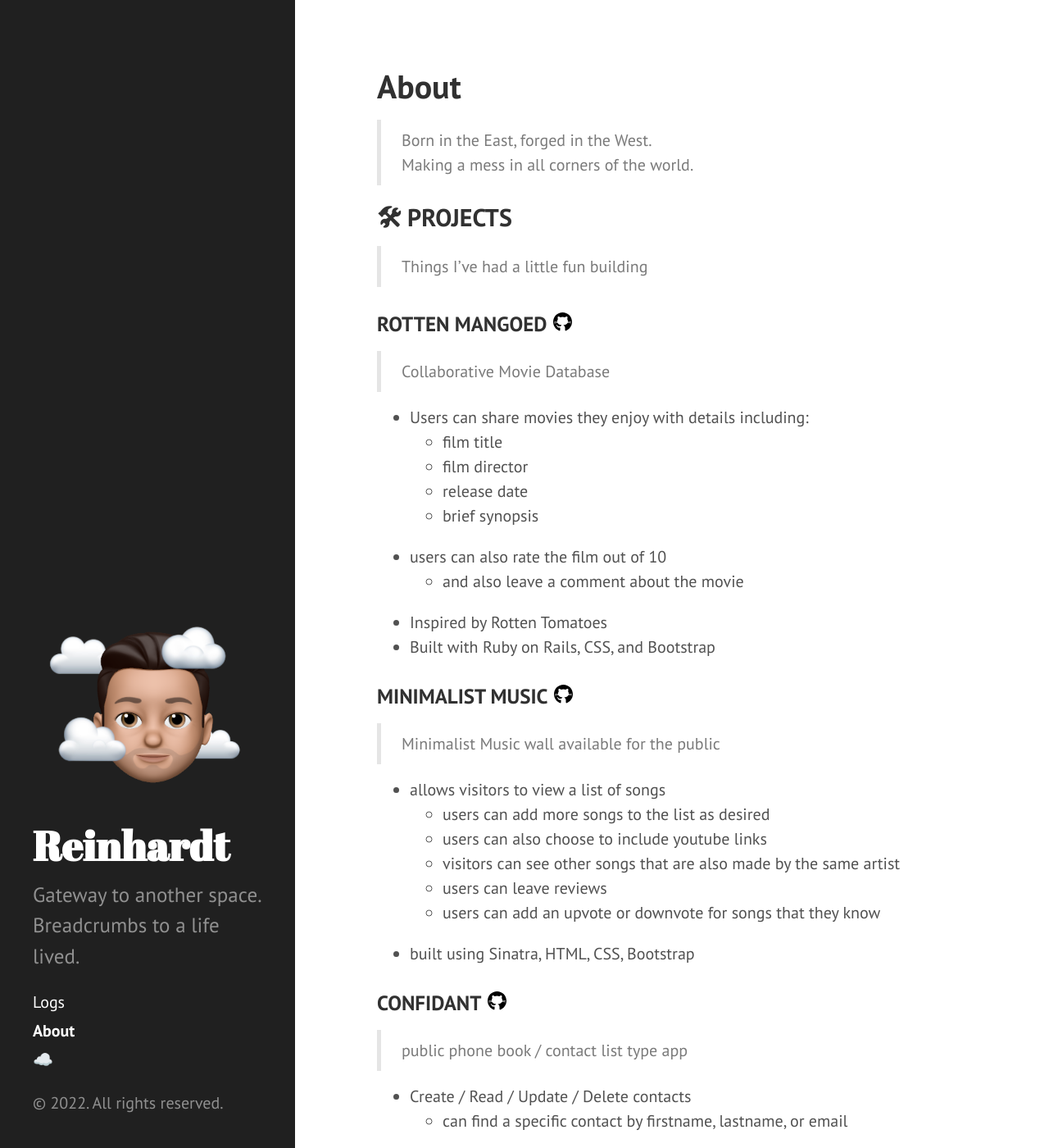
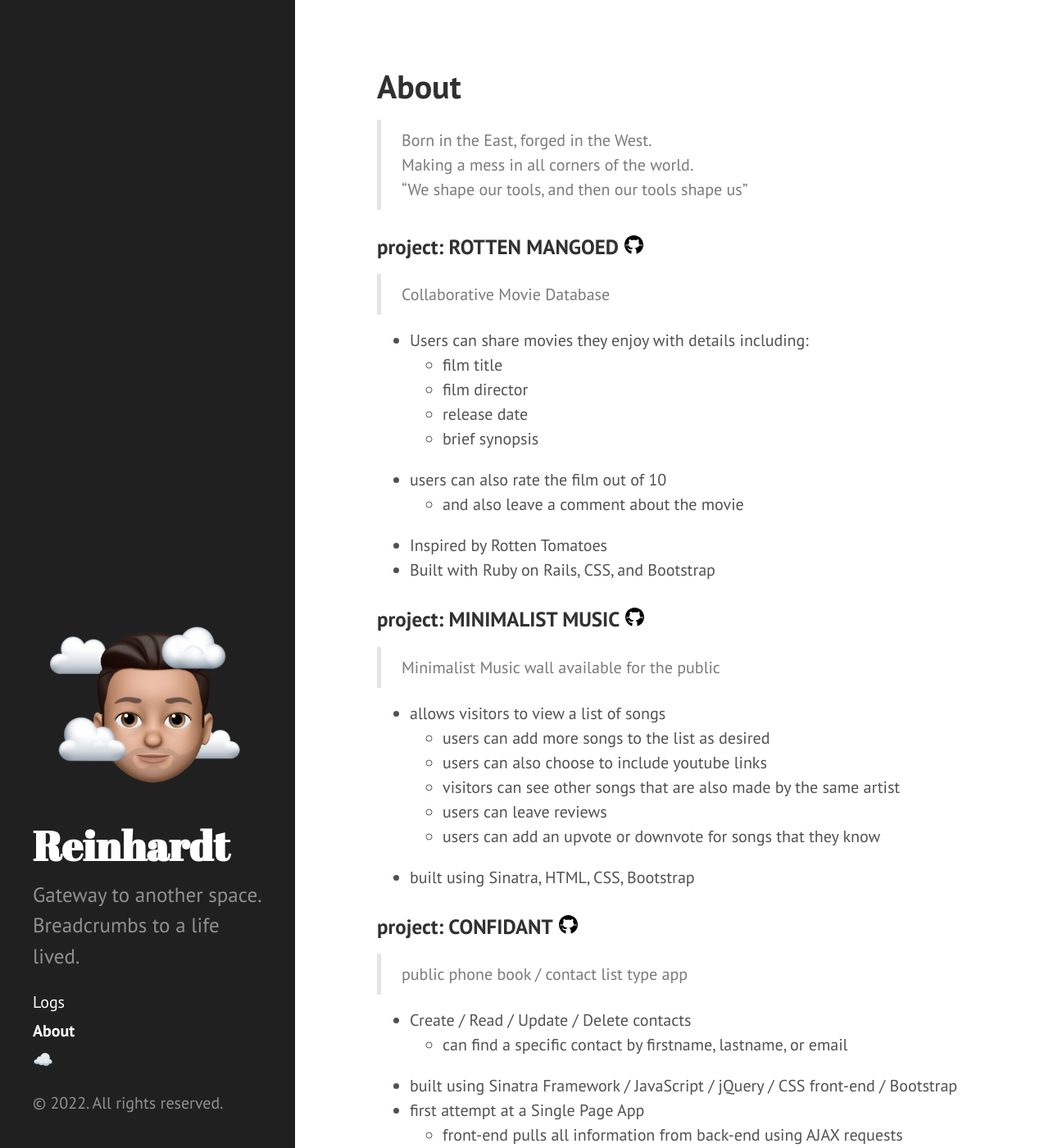
Before and after one commit to reinhardt021/reinhardt021.github.io, a Jekyll site: the page built from about.md, in a window 1280 px wide and 1400 px high. Shown: the whole window at 82% size. Built offline with Jekyll 4.4.1, drawn with Linux system fonts in a browser that asks for light colours; some of the changed text lies outside the part shown.

Commit message:
changed the titles for each project

```diff
--- a/about.md
+++ b/about.md
@@ -9,13 +9,11 @@ permalink: /about
 
 > Born in the East, forged in the West.
 > Making a mess in all corners of the world.
-
-## 🛠 PROJECTS
-> Things I've had a little fun building
+> "We shape our tools, and then our tools shape us"
 
 <!-- # [Rotten Mangoed](http://rotten-mangoed.herokuapp.com/) -->
 <!--### [Rotten Mangoed](https://github.com/reinhardtcgr/rotten_mangoes)-->
-### ROTTEN MANGOED [ ![Github]({{ site.baseurl }}/public/icons8-github-25.svg){: .socials#github} ]({{ site.mygithub }}/rotten_mangoes)
+### project: ROTTEN MANGOED [ ![Github]({{ site.baseurl }}/public/icons8-github-25.svg){: .socials#github} ]({{ site.mygithub }}/rotten_mangoes)
 {:.projects}
 > Collaborative Movie Database
 
@@ -32,7 +30,7 @@ permalink: /about
 
 <!-- # [Minimalist Music](https://minimalist-music.herokuapp.com/) -->
 <!--### [Minimalist Music](https://github.com/reinhardtcgr/music_wall_app)-->
-### MINIMALIST MUSIC [ ![Github]({{ site.baseurl }}/public/icons8-github-25.svg){: .socials#github} ]({{ site.mygithub }}/music_wall_app)
+### project: MINIMALIST MUSIC [ ![Github]({{ site.baseurl }}/public/icons8-github-25.svg){: .socials#github} ]({{ site.mygithub }}/music_wall_app)
 {:.projects}
 > Minimalist Music wall available for the public
 
@@ -47,7 +45,7 @@ permalink: /about
 
 <!-- # [Confidant](https://confidant.herokuapp.com/) -->
 <!--### [Confidant](https://github.com/reinhardtcgr/confidant)-->
-### CONFIDANT [ ![Github]({{ site.baseurl }}/public/icons8-github-25.svg){: .socials#github} ]({{ site.mygithub }}/confidant)
+### project: CONFIDANT [ ![Github]({{ site.baseurl }}/public/icons8-github-25.svg){: .socials#github} ]({{ site.mygithub }}/confidant)
 {:.projects}
 > public phone book / contact list type app
 
@@ -61,7 +59,7 @@ permalink: /about
 
 <!-- # [Finstagram](live URL here) -->
 <!--### [Finstagram](https://github.com/reinhardtcgr/finstagram)-->
-### FINSTAGRAM [ ![Github]({{ site.baseurl }}/public/icons8-github-25.svg){: .socials#github} ]({{ site.mygithub }}/finstagram)
+### project: FINSTAGRAM [ ![Github]({{ site.baseurl }}/public/icons8-github-25.svg){: .socials#github} ]({{ site.mygithub }}/finstagram)
 {:.projects}
 > Fish-themed Instagram clone
 
```
